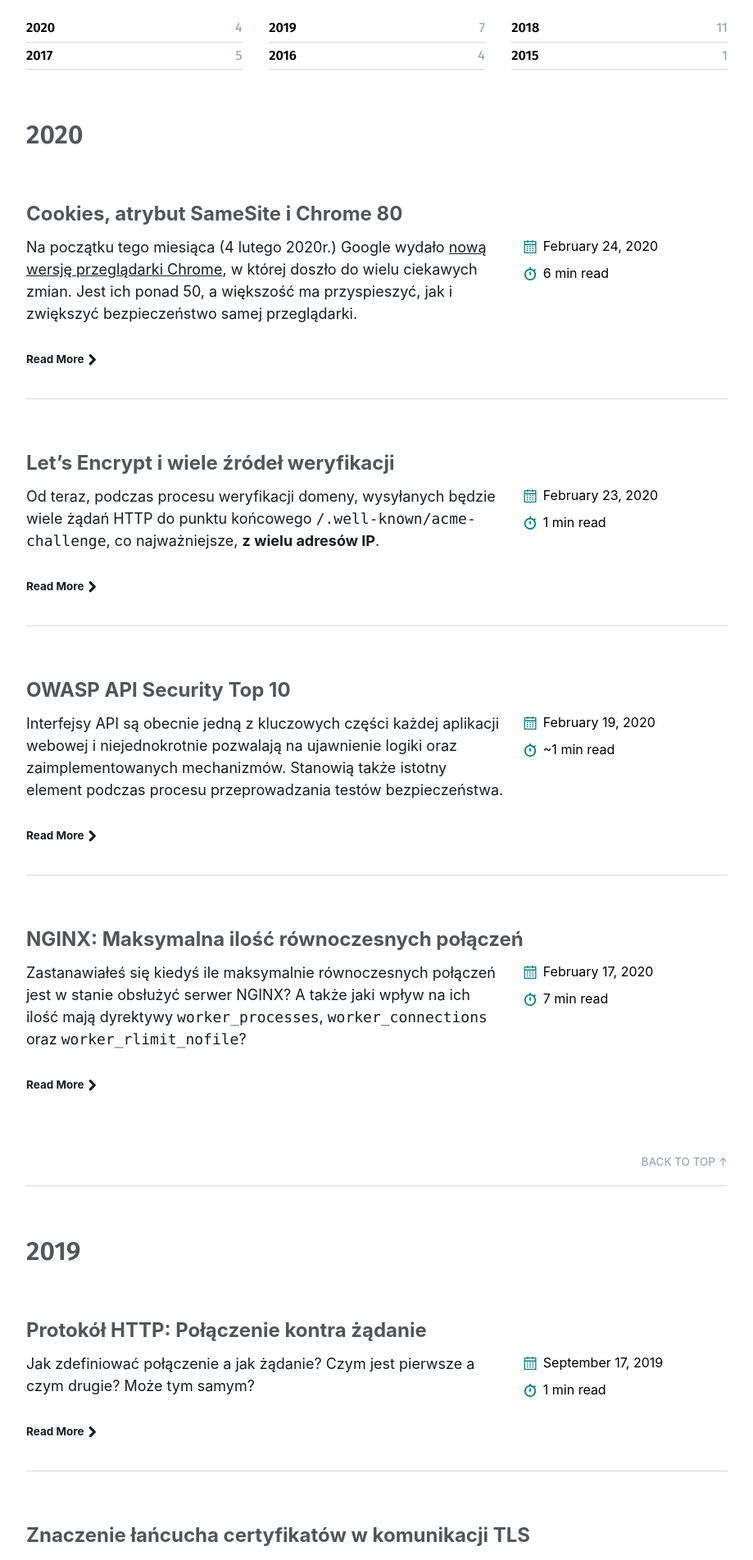
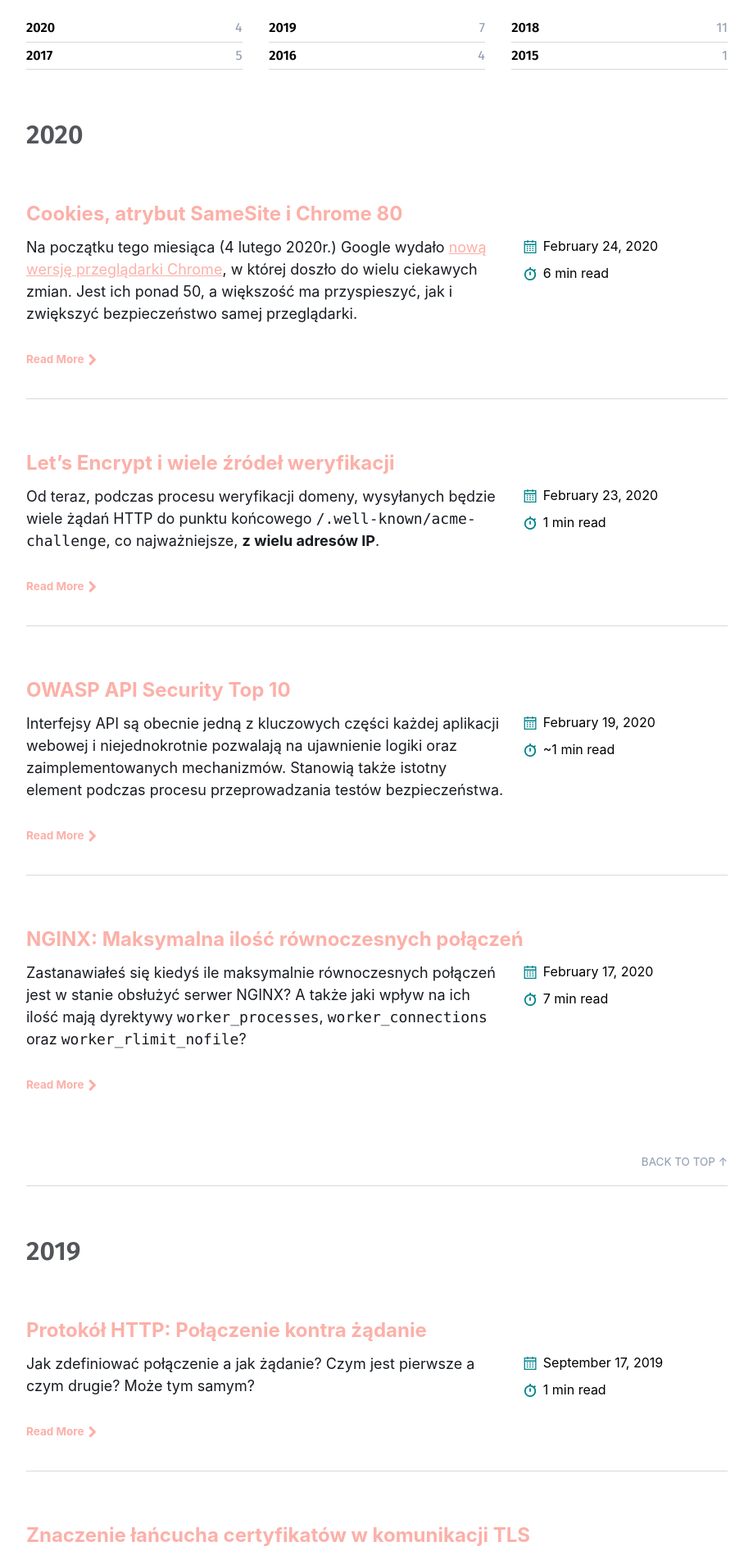
Before and after one commit to morristech/trimstray.github.io, a Jekyll site: the page built from posts.md, in a window 1280 px wide. Shown: the part 374-2277 px from the top of the page at 82% size, without its empty margins (180-1099 px from the left). Built offline with Jekyll 4.4.1, drawn with Linux system fonts in a browser that asks for light colours.

Commit message:
update styles - signed-off-by: trimstray <trimstray@gmail.com>

```diff
--- a/_config.yml
+++ b/_config.yml
@@ -13,6 +13,7 @@
 # you will see them accessed via {{ site.title }}, {{ site.email }}, and so on.
 # You can create any custom variable you would like, and they will be accessible
 # in the templates via {{ site.myvariable }}.
+remote_theme: mmistakes/jekyll-theme-basically-basic
 lang: pl-PL
 title: "u_int32_t"
 email: trimstray@gmail.com
--- a/assets/stylesheets/main.scss
+++ b/assets/stylesheets/main.scss
@@ -91,3 +91,11 @@ li:hover {
   position:relative;
   z-index:2000;
 }
+
+.entry a {
+  color: #fa80729e;
+}
+
+.entries-list .entry-title a:hover {
+  color: salmon;
+}
```
